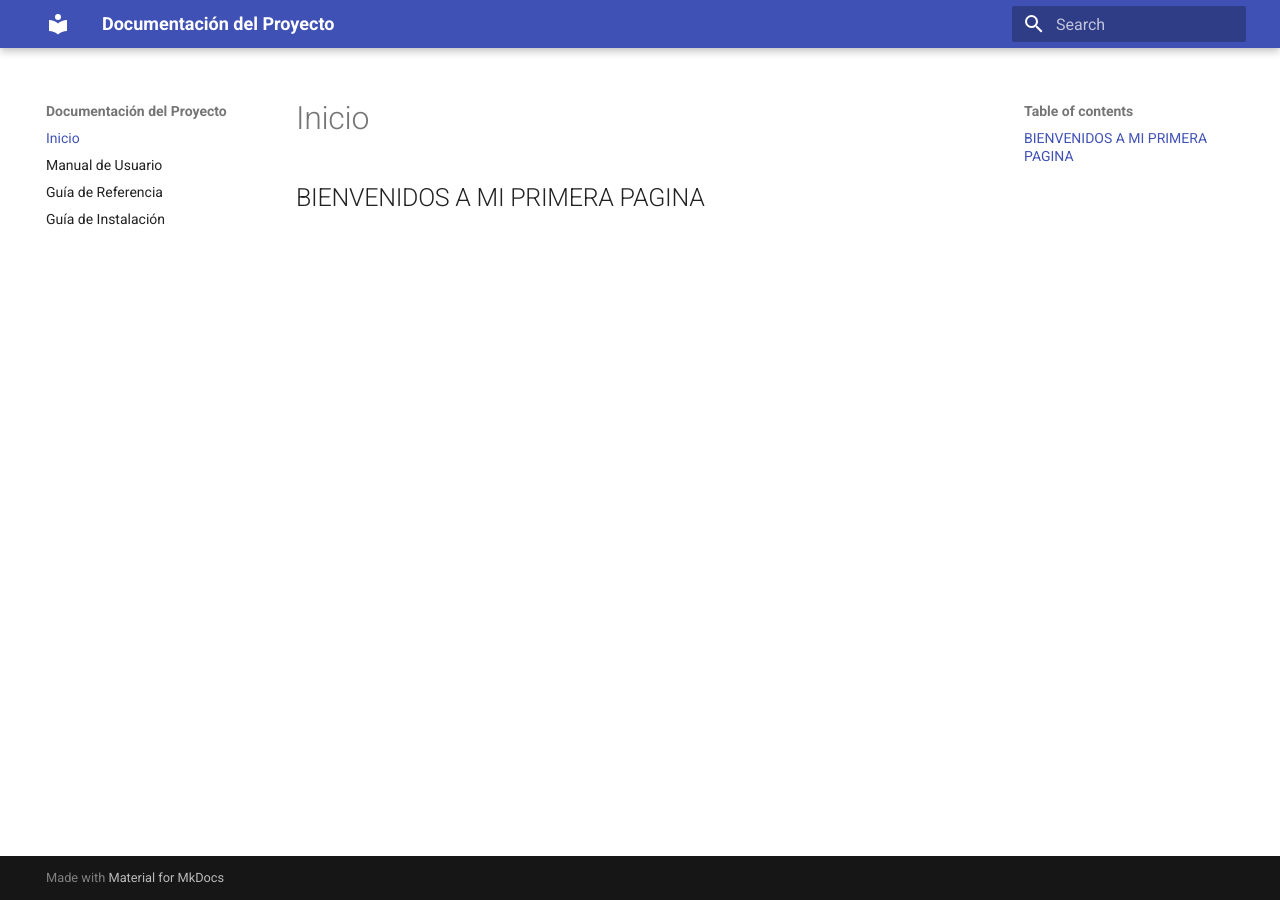
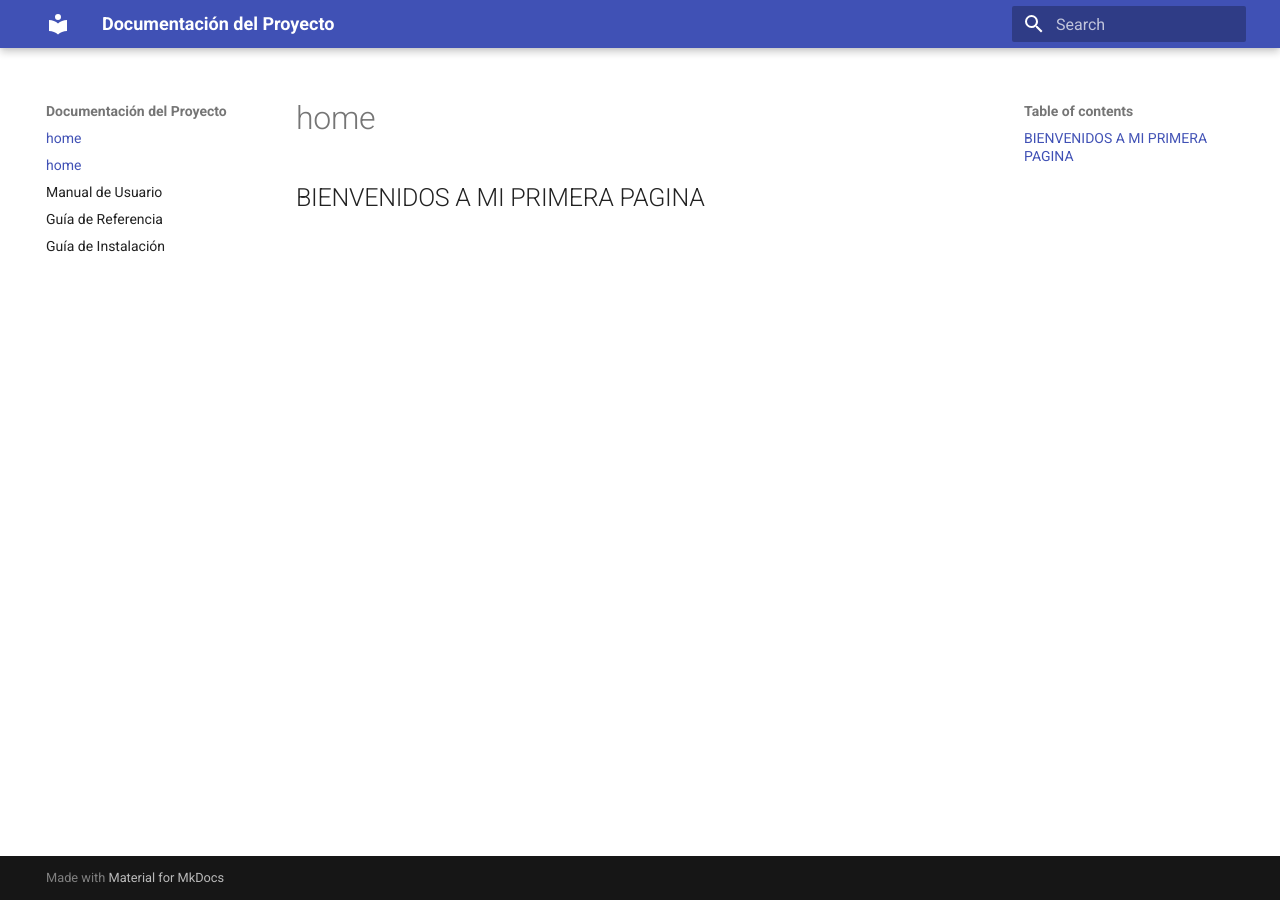
Before and after one commit to AnthonyJOrtega/Documentacion_Proyecto, an MkDocs documentation site: the page built from source/Readme.md, in a window 1280 px wide. Built offline with MkDocs 1.6.1 and Material for MkDocs 9.7.7, drawn with Linux system fonts in a browser that asks for light colours.

```diff
--- a/mkdocs.yml
+++ b/mkdocs.yml
@@ -3,6 +3,7 @@ site_url: https://anthonyjortega.github.io/Documentacion_Proyecto/
 docs_dir: 'source'
 site_dir: 'docs'
 nav:
+  - "home": Readme.md
   - "Inicio": Readme.md
   - "Manual de Usuario": Manual_de_Usuario.md
   - "Guía de Referencia": Guia_de_Referencia.md
```
